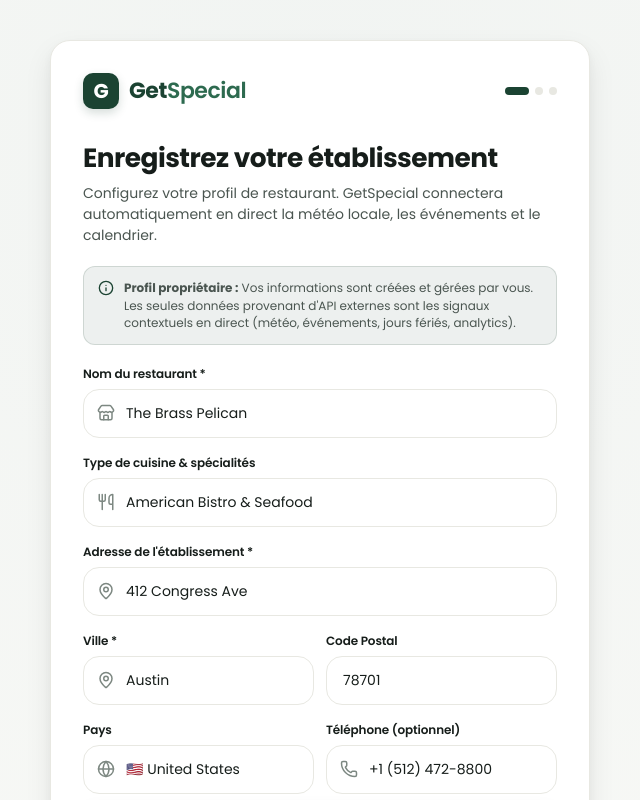
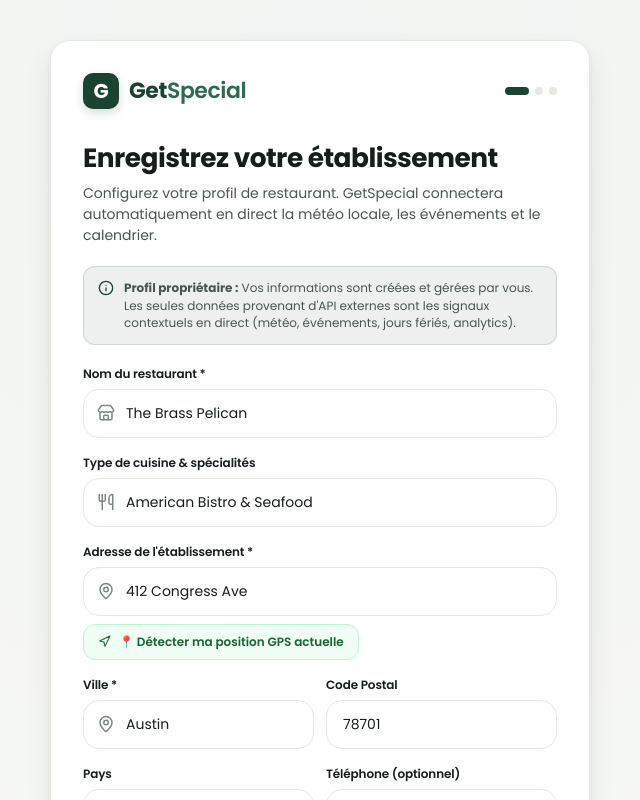
Before and after one commit to special01-tech/GetSpecial-mvp, a Next.js app: page /onboarding/search in a window 1280 px wide. Shown: the top 800 px of the page, without its empty margins (320-960 px from the left). Built offline with nearby package versions, Linux system fonts and the light colour scheme.

Commit message:
feat(restaurant-onboarding): support manager manual events, offers and GPS live geolocation

```diff
--- a/src/app/onboarding/search/onboarding-search.module.css
+++ b/src/app/onboarding/search/onboarding-search.module.css
@@ -159,6 +159,45 @@
   box-shadow: 0 0 0 3px var(--color-primary-light);
 }
 
+.gpsDetectBtn {
+  display: inline-flex;
+  align-items: center;
+  gap: 8px;
+  background-color: #F0FDF4;
+  border: 1px solid #BBF7D0;
+  color: #166534;
+  font-size: var(--font-size-xs);
+  font-weight: 600;
+  padding: 8px 14px;
+  border-radius: var(--radius-lg);
+  cursor: pointer;
+  transition: all var(--transition-fast);
+  width: fit-content;
+  margin-top: 2px;
+}
+
+.gpsDetectBtn:hover {
+  background-color: #DCFCE7;
+  border-color: #86EFAC;
+}
+
+.gpsDetectBtn:disabled {
+  opacity: 0.65;
+  cursor: not-allowed;
+}
+
+.gpsSuccessBadge {
+  display: inline-flex;
+  align-items: center;
+  gap: 6px;
+  font-size: 11px;
+  font-weight: 600;
+  color: #15803d;
+  background-color: #dcfce7;
+  padding: 4px 10px;
+  border-radius: var(--radius-full);
+}
+
 .infoBanner {
   display: flex;
   align-items: flex-start;
--- a/src/app/onboarding/search/page.tsx
+++ b/src/app/onboarding/search/page.tsx
@@ -2,7 +2,7 @@
 
 import React, { useState, useEffect } from 'react';
 import { useRouter } from 'next/navigation';
-import { Store, MapPin, ArrowRight, Utensils, Phone, Globe, Info, Sparkles } from 'lucide-react';
+import { Store, MapPin, ArrowRight, Utensils, Phone, Globe, Info, Sparkles, Navigation, Loader2 } from 'lucide-react';
 import Logo from '@/components/ui/Logo/Logo';
 import PrimaryButton from '@/components/ui/PrimaryButton/PrimaryButton';
 import RestaurantVisual from '@/components/ui/RestaurantVisual/RestaurantVisual';
@@ -62,6 +62,9 @@ export default function OnboardingRestaurantProfilePage() {
   const [country, setCountry] = useState('US');
   const [phone, setPhone] = useState('');
   const [errorMsg, setErrorMsg] = useState<string | null>(null);
+  const [isLocating, setIsLocating] = useState(false);
+  const [detectedGpsInfo, setDetectedGpsInfo] = useState<string | null>(null);
+  const [customCoords, setCustomCoords] = useState<{ lat: number; lon: number } | null>(null);
 
   // Restaurer les informations déjà enregistrées si l'utilisateur revient en arrière
   useEffect(() => {
@@ -77,6 +80,10 @@ export default function OnboardingRestaurantProfilePage() {
         if (parsed.postalCode) setPostalCode(parsed.postalCode);
         if (parsed.country) setCountry(parsed.country);
         if (parsed.phone) setPhone(parsed.phone);
+        if (parsed.latitude && parsed.longitude) {
+          setCustomCoords({ lat: parsed.latitude, lon: parsed.longitude });
+          setDetectedGpsInfo(`Coordonnées : ${parsed.latitude.toFixed(4)}, ${parsed.longitude.toFixed(4)}`);
+        }
       } else {
         // Préremplir par défaut avec une structure de départ américaine élégante
         setName('The Brass Pelican');
@@ -92,7 +99,58 @@ export default function OnboardingRestaurantProfilePage() {
     }
   }, []);
 
-  const handleSubmit = (e: React.FormEvent) => {
+  const handleDetectLocation = () => {
+    if (typeof window === 'undefined' || !navigator.geolocation) {
+      setErrorMsg("La géolocalisation n'est pas supportée par votre navigateur.");
+      return;
+    }
+
+    setIsLocating(true);
+    setErrorMsg(null);
+
+    navigator.geolocation.getCurrentPosition(
+      async (pos) => {
+        const lat = pos.coords.latitude;
+        const lon = pos.coords.longitude;
+        setCustomCoords({ lat, lon });
+
+        try {
+          const res = await fetch(
+            `https://nominatim.openstreetmap.org/reverse?lat=${lat}&lon=${lon}&format=json&addressdetails=1`,
+            { headers: { 'User-Agent': 'GetSpecial-App/1.0 (contact@getspecial.dev)' } }
+          );
+          if (res.ok) {
+            const data = await res.json();
+            const addr = data.address || {};
+            const street = [addr.house_number, addr.road].filter(Boolean).join(' ') || data.name || address;
+            const detCity = addr.city || addr.town || addr.village || addr.municipality || city;
+            const detPost = addr.postcode || postalCode;
+            const detCountry = (addr.country_code || country).toUpperCase();
+
+            if (street) setAddress(street);
+            if (detCity) setCity(detCity);
+            if (detPost) setPostalCode(detPost);
+            if (detCountry) setCountry(detCountry);
+
+            setDetectedGpsInfo(`GPS détecté : ${lat.toFixed(4)}, ${lon.toFixed(4)} (${detCity})`);
+          } else {
+            setDetectedGpsInfo(`GPS détecté : ${lat.toFixed(4)}, ${lon.toFixed(4)}`);
+          }
+        } catch {
+          setDetectedGpsInfo(`GPS détecté : ${lat.toFixed(4)}, ${lon.toFixed(4)}`);
+        } finally {
+          setIsLocating(false);
+        }
+      },
+      (err) => {
+        setIsLocating(false);
+        setErrorMsg("Accès GPS non disponible ou refusé. Vous pouvez saisir votre adresse manuellement ci-dessous.");
+      },
+      { timeout: 10000, enableHighAccuracy: true }
+    );
+  };
+
+  const handleSubmit = async (e: React.FormEvent) => {
     e.preventDefault();
 
     if (!name.trim()) {
@@ -118,15 +176,41 @@ export default function OnboardingRestaurantProfilePage() {
       country: country || 'US',
     };
 
+    let finalLat = customCoords ? customCoords.lat : cityCoord.lat;
+    let finalLon = customCoords ? customCoords.lon : cityCoord.lon;
+    let finalCountry = country || 'US';
+
+    if (!customCoords) {
+      try {
+        const searchQuery = `${address.trim()} ${city.trim()}`;
+        const searchRes = await fetch(
+          `/api/restaurants/search?name=${encodeURIComponent(name.trim())}&city=${encodeURIComponent(searchQuery)}`
+        );
+        if (searchRes.ok) {
+          const json = await searchRes.json();
+          if (json.success && Array.isArray(json.data) && json.data.length > 0) {
+            const topMatch = json.data[0];
+            if (topMatch.latitude && topMatch.longitude) {
+              finalLat = topMatch.latitude;
+              finalLon = topMatch.longitude;
+              if (topMatch.country) finalCountry = topMatch.country;
+            }
+          }
+        }
+      } catch (geoErr) {
+        console.warn('[GEOCODING_CLIENT_FALLBACK]', geoErr);
+      }
+    }
+
     const restaurantData: RestaurantSearchResult = {
       id: `rest_user_${Date.now()}`,
       name: name.trim(),
       address: address.trim(),
       city: city.trim(),
       postalCode: postalCode.trim() || (country === 'US' ? '78701' : '75001'),
-      country: country.toUpperCase(),
-      latitude: cityCoord.lat,
-      longitude: cityCoord.lon,
+      country: finalCountry.toUpperCase(),
+      latitude: finalLat,
+      longitude: finalLon,
       rating: 4.8,
       reviewsCount: 120,
       cuisineType: cuisineType.trim() || 'Restaurant & Bar',
@@ -217,9 +301,16 @@ export default function OnboardingRestaurantProfilePage() {
 
             {/* Adresse */}
             <div className={styles.fieldGroup}>
-              <label htmlFor="address" className={styles.label}>
-                Adresse de l&apos;établissement *
-              </label>
+              <div style={{ display: 'flex', justifyContent: 'space-between', alignItems: 'center' }}>
+                <label htmlFor="address" className={styles.label}>
+                  Adresse de l&apos;établissement *
+                </label>
+                {detectedGpsInfo && (
+                  <span className={styles.gpsSuccessBadge}>
+                    ✓ {detectedGpsInfo}
+                  </span>
+                )}
+              </div>
               <div className={styles.inputWrapper}>
                 <MapPin size={18} className={styles.inputIcon} />
                 <input
@@ -232,6 +323,25 @@ export default function OnboardingRestaurantProfilePage() {
                   required
                 />
               </div>
+              <button
+                type="button"
+                onClick={handleDetectLocation}
+                disabled={isLocating}
+                className={styles.gpsDetectBtn}
+                title="Utiliser ma position GPS"
+              >
+                {isLocating ? (
+                  <>
+                    <Loader2 size={13} className="spin" style={{ animation: 'spin 1s linear infinite' }} />
+                    <span>Détection GPS en cours...</span>
+                  </>
+                ) : (
+                  <>
+                    <Navigation size={13} />
+                    <span>📍 Détecter ma position GPS actuelle</span>
+                  </>
+                )}
+              </button>
             </div>
 
             {/* Ville & Code Postal */}
```
Also changed, not shown: src/app/dashboard/restaurant/events/page.tsx (+22 -1 lines), src/app/dashboard/restaurant/offers/page.tsx (+18 -1 lines).
